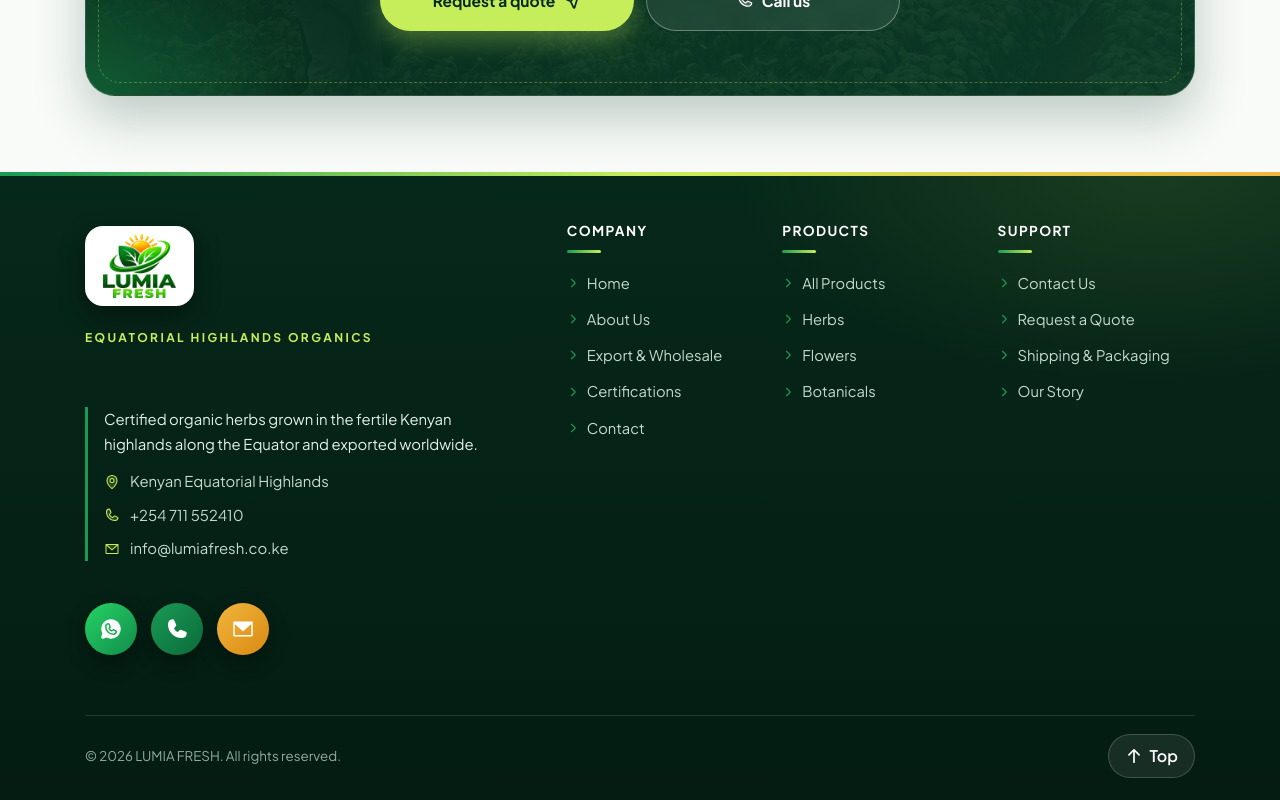
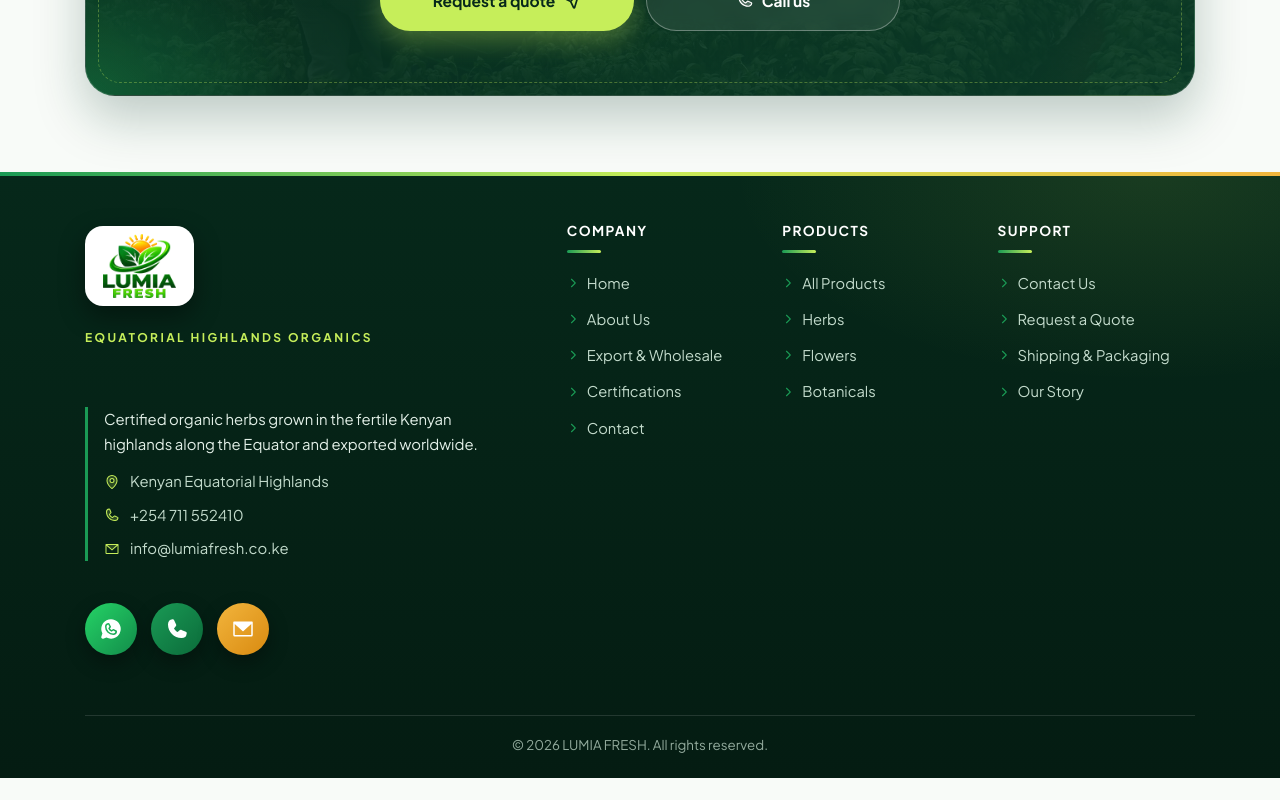
Before and after one commit to Muchyz/lumia-fresh, a React (Vite) app: page / in a window 1280 px wide. Shown: the part 5259-6059 px from the top of the page. After the commit the page ends 6037 px from the top, so only its background shows below. Built offline with nearby package versions, Linux system fonts and the light colour scheme.

Commit message:
remove footer top button

```diff
--- a/src/index.css
+++ b/src/index.css
@@ -776,3 +776,5 @@ a.ctcard:hover{transform:translateY(-3px);box-shadow:0 18px 36px #0b3d2a26}
 .totop:hover{background:var(--lime);color:var(--g0)}
 .totop:active{transform:scale(.94)}
 @media(min-width:861px){.totop{right:28px;bottom:112px}}
+/* ---- Footer bar: centre copyright ---- */
+.ftbar{justify-content:center;text-align:center}
--- a/src/ui.jsx
+++ b/src/ui.jsx
@@ -142,7 +142,6 @@ export function Footer() {
         </div>
         <div className="ftbar">
           <small>© {new Date().getFullYear()} {C.name}. All rights reserved.</small>
-          <button onClick={() => window.scrollTo({ top: 0, behavior: 'smooth' })} aria-label="Back to top"><ArrowUp size={18} weight="bold" /> Top</button>
         </div>
       </div>
     </footer>
```
